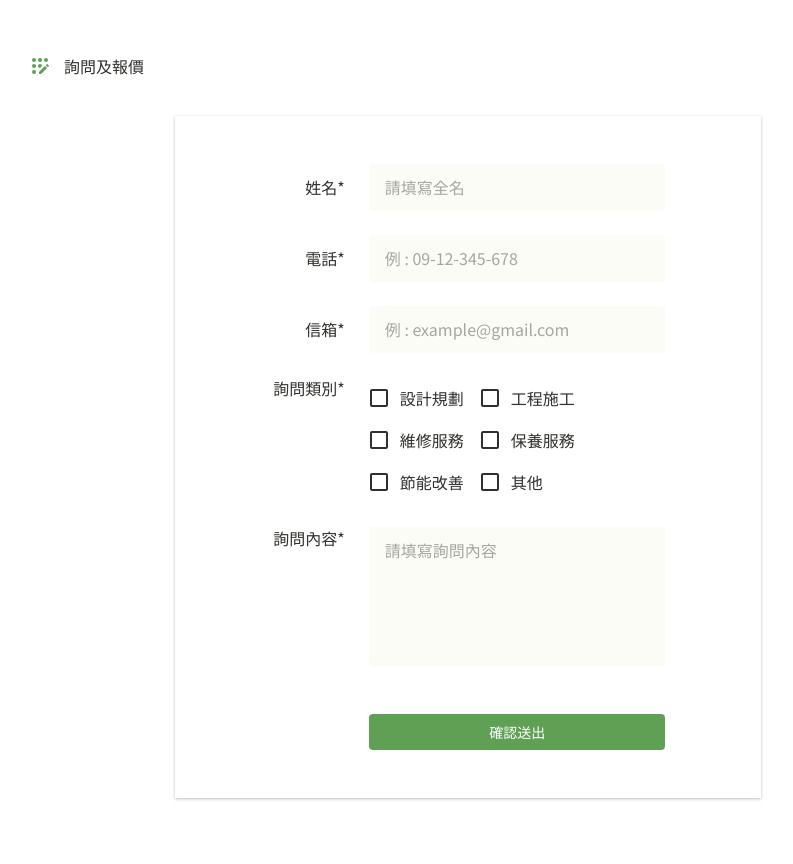
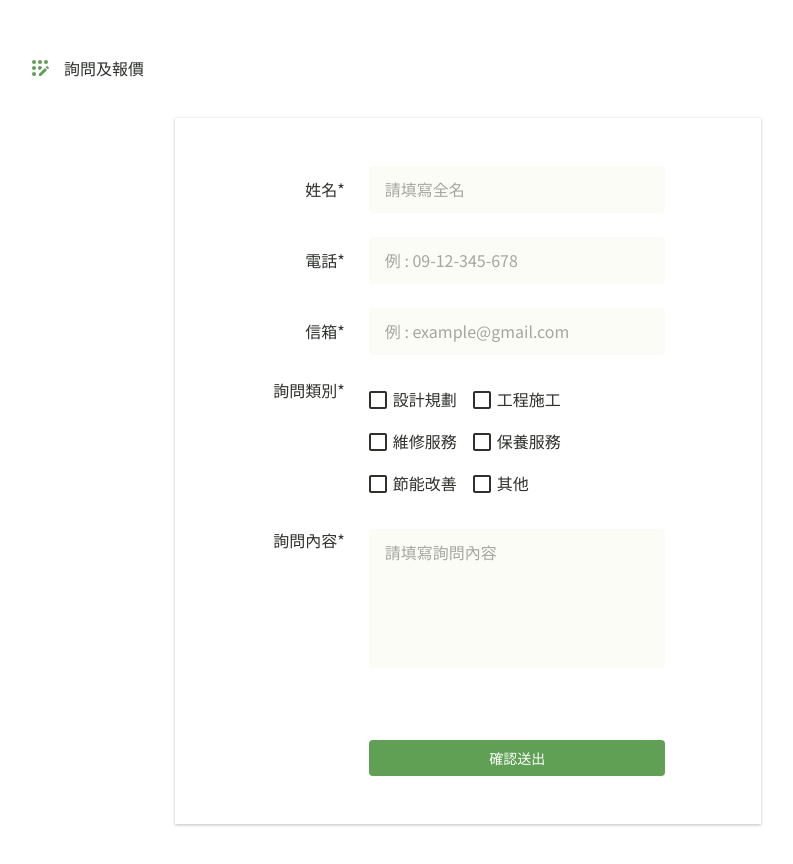
Before and after one commit to HsiuHsu/chernytay-web, a React (Create React App) app: page /contact in a window 1280 px wide. Shown: the part 1282-2146 px from the top of the page, without its empty margins (172-965 px from the left). Built offline with nearby package versions, Linux system fonts and the light colour scheme.

Commit message:
adjust contact us page

```diff
--- a/src/views/ContactUsPage.jsx
+++ b/src/views/ContactUsPage.jsx
@@ -1,38 +1,46 @@
-import React, { useState, useEffect } from 'react'
-import axios from 'axios'
-import { Avatar, Box, Divider, Grid, Typography, InputLabel, Stack, TextareaAutosize, Button, Checkbox, FormLabel, FormControlLabel, FormGroup, FormControl, FormHelperText } from '@mui/material'
+import React from 'react'
+import { Avatar, Box, Divider, Grid, Typography, InputLabel, Stack, Button, Checkbox } from '@mui/material'
 import { makeStyles } from '@mui/styles'
-import { alpha } from '@mui/system'
-import { AppRegistrationRounded, CheckBox, PhoneRounded } from '@mui/icons-material'
+import { AppRegistrationRounded, PhoneRounded } from '@mui/icons-material'
 import { ContainerStyles, CustomerTextField } from '../utils/useCustomerComponentStyles'
 
 // 聯絡資訊
-const Information = ({ classes }) => (
+const Information = ({ classes }) => {
+    const information = {
+        company: '成泰冷凍空調有限公司',
+        subtitle: '專業空調工程服務',
+        infos: [
+            '嘉義市西區大同路18號',
+            '電話  05-2856505',
+            '傳真  05-2859665',
+            '信箱  cherng.tay@msa.hinet.net',
+            'LINE ID  0968898721'
+        ],
+        opening: [
+            '周一 ~ 週五',
+            '早上  08:00-12:00',
+            '下午  13:30-17:30'
+        ]
+    }
+    return (
         <Grid container display='flex' justifyContent='flex-end' sx={{ position: 'relative', height: 'fit-content', paddingTop: 12, paddingBottom: 18 }}>
             <Typography variant='h1' component='h2' className={classes.title} sx={{ position: 'absolute', left: 0, top: '56px', }}>Information</Typography>
             <Grid item xs={10} sx={{ background: 'var(--primary99)', px: 8, py: 7 }}>
                 <Typography variant='subtitle1' sx={{ color: 'var(--neutral60)', marginBottom: 3 }}>聯絡資訊</Typography>
                 <Box sx={{ display: 'flex', justifyContent: 'space-between' }}>
                     <Box>
-                    <Typography variant='h5' sx={{ color: 'var(--primary40)', marginBottom: '6px' }}>成泰冷凍空調有限公司</Typography>
-                    <Typography variant='h6' sx={{ color: 'var(--primary60)', marginBottom: 3 }}>專業空調工程服務</Typography>
-                    <Typography variant='body1' className={classes.infoTxt}>嘉義市西區大同路18號</Typography>
-                    <Typography variant='body1' className={classes.infoTxt}>電話  05-2856505</Typography>
-                    <Typography variant='body1' className={classes.infoTxt}>傳真  05-2859665</Typography>
-                    <Typography variant='body1' className={classes.infoTxt}>信箱  cherng.tay@msa.hinet.net</Typography>
-                    <Typography variant='body1'>LINE ID  0968898721</Typography>
+                        <Typography variant='h5' sx={{ color: 'var(--primary40)', marginBottom: '6px' }}>{information.company}</Typography>
+                        <Typography variant='h6' sx={{ color: 'var(--primary60)', marginBottom: 3 }}>{information.subtitle}</Typography>
+                        {
+                            information.infos.map(info => (<Typography variant='body1' className={classes.infoTxt} key={info}>{info}</Typography>))
+                        }
                         <Divider sx={{ my: 3, width: '72px', borderColor: 'var(--neutral60)' }} />
-                    <Typography variant='body1' className={classes.infoTxt}>周一 ~ 週五</Typography>
-                    <Typography variant='body1' className={classes.infoTxt}>早上  08:00-12:00 </Typography>
-                    <Typography variant='body1'>下午  13:30-17:30</Typography>
+                        {
+                            information.opening.map(time => (<Typography variant='body1' className={classes.infoTxt} key={time}>{time}</Typography>))
+                        }
                     </Box>
                     <Box sx={{ width: '62.5%', marginLeft: 3 }}>
-                    {/* <img src={require('../public/png/map.png')} alt='map' /> */}
-                    <Avatar src={require('../public/png/map.png')} alt='map'
-                        sx={{ width: '100%', height: 'auto' }}
-                        variant='square'
-                    // variant="square" sx={{ display: 'block', width: '100%', height: '100%', objectFit: 'cover' }}
-                    />
+                        <Avatar src={require('../public/png/map.png')} alt='map' variant='square' sx={{ width: '100%', height: 'auto' }} />
                         <Typography variant='body2' component='a' href='https://www.google.com.tw/maps/place/%E6%88%90%E6%B3%B0%E5%86%B7%E5%87%8D%E7%A9%BA%E8%AA%BF%E6%9C%89%E9%99%90%E5%85%AC%E5%8F%B8/@23.4750252,120.4328942,19z/data=!4m5!3m4!1s0x346e969db240be1f:0xd347ed10467411c8!8m2!3d23.4750506!4d120.4331484?hl=zh-TW'
                             target='_blank' rel='noreferrer noopener' sx={{ color: 'var(--primary40)', display: 'block', textAlign: 'right', marginTop: '12px' }}>查看google地圖</Typography>
                     </Box>
@@ -40,6 +48,7 @@ const Information = ({ classes }) => (
             </Grid>
         </Grid>
     )
+}
 // 預約 詢問
 const Contact = ({ classes }) => (
     <Box sx={{ paddingTop: 7, paddingBottom: 18 }}>
@@ -56,7 +65,7 @@ const Contact = ({ classes }) => (
                     <Typography variant='h4' component='p' sx={{ color: 'var(--white)', marginLeft: 4 }}>05-285-6505</Typography>
                     <Typography variant='h4' component='p' sx={{ color: 'var(--white)', marginLeft: 4 }}>09-68-898-721</Typography>
                 </Box>
-                <Typography variant='body1' sx={{ color: 'var(--white)' }}>【電話受理時間】周一至周五 早上8:00-12:00; 下午13:30-17:30(國定假日不受理)</Typography>
+                <Typography variant='body2' sx={{ color: 'var(--white)' }}>【電話受理時間】周一至周五 早上8:00-12:00; 下午13:30-17:30(國定假日不受理)</Typography>
             </Grid>
         </Grid>
         <Grid container flexDirection='column' sx={{ marginBottom: 7 }}>
@@ -72,209 +81,79 @@ const Contact = ({ classes }) => (
 )
 // 預約 詢問表單
 const ContactForm = ({ classes }) => {
-    const [getFormValue, setGetFormValue] = useState({
-        name: '',
-        phone: '',
-        email: '',
-        category: [],
-        description: '',
-    })
-    const [getFormState, setGetFormState] = useState({
-        nameState: false,
-        phoneState: false,
-        emailState: false,
-        categoryState: false,
-        descriptionState: false,
-    })
-    const handleSubmit = (e) => {
-        e.preventDefault()
-        setGetFormState && setGetFormState({ ...getFormState, nameState: false, phoneState: false, emailState: false, categoryState: false, descriptionState: false })
-        const newGetFormState = { ...getFormState }
-        if (getFormValue.name === '')
-            newGetFormState.nameState = true
-        if (getFormValue.phone === '')
-            newGetFormState.phoneState = true
-        if (getFormValue.email === '')
-            newGetFormState.emailState = true
-        if (getFormValue.description === '')
-            newGetFormState.descriptionState = true
-        if (getFormValue.category.length === 0)
-            newGetFormState.categoryState = true
-        setGetFormState(newGetFormState)
-
-        const data = {
-            'entry.1460789663': getFormValue.name,
-            'entry.462311884': getFormValue.phone,
-            'entry.1861811051': getFormValue.email,
-            // 'category': getFormValue.category.join(','),
-            'entry.235024568': getFormValue.category.join(','),
-            'entry.121808905': getFormValue.description,
-        }
-        console.log(data);
-        // axios({
-        //     method: 'post',
-        //     url: 'https://docs.google.com/forms/u/0/d/e/1FAIpQLScvZTBN2wNAJRqv6Zu6fZ3QoBhRrHZwAIuaMVanecRprTQhYA/formResponse',
-        //     body: data,
-        //     // contentType: 'application/json',
-        //     // dataType: 'jsonp',
-        //     complete: function () {
-        //         alert('資料已送出！');
-        //     }
-        // })
-        try {
-            axios.post('https://docs.google.com/forms/u/0/d/e/1FAIpQLScvZTBN2wNAJRqv6Zu6fZ3QoBhRrHZwAIuaMVanecRprTQhYA/formResponse', {
-                'entry.1460789663': '2',
-                'entry.462311884': '3',
-                'entry.1861811051': '5',
-                // 'category': getFormValue.category.join(','),
-                'entry.235024568': '6',
-                'entry.121808905': '1'
-            })
-        } catch (error) {
-            console.log('@@error:', error);
-        }
-
-    }
-    const handleCategoryChange = (e) => {
-        const index = getFormValue.category.indexOf(e.target.value)
-        if (index === -1) {
-            setGetFormValue({ ...getFormValue, category: [...getFormValue.category, e.target.value] })
-        } else {
-            const filterItem = getFormValue.category.filter(item => item !== e.target.value)
-            setGetFormValue({ ...getFormValue, category: filterItem })
-        }
-        if (getFormValue.category !== []) {
-            setGetFormState({ ...getFormState, categoryState: false })
-        }
-    }
-    const handleFormValue = (e) => {
-        const inputId = e.target.id
-        if (inputId === 'input-name') {
-            setGetFormValue && setGetFormValue({ ...getFormValue, name: e.target.value })
-            if (getFormValue.name !== '')
-                setGetFormState({ ...getFormState, nameState: false })
-        }
-        if (inputId === 'input-phone') {
-            setGetFormValue && setGetFormValue({ ...getFormValue, phone: e.target.value })
-            if (getFormValue.phone !== '')
-                setGetFormState({ ...getFormState, phoneState: false })
-        }
-        if (inputId === 'input-email') {
-            setGetFormValue && setGetFormValue({ ...getFormValue, email: e.target.value })
-            if (getFormValue.email !== '')
-                setGetFormState({ ...getFormState, emailState: false })
-        }
-        if (inputId === 'text-area') {
-            setGetFormValue && setGetFormValue({ ...getFormValue, description: e.target.value })
-            if (getFormValue.description !== '')
-                setGetFormState({ ...getFormState, descriptionState: false })
-        }
-    }
+    const formInfo = [
+        {
+            inputLable: '姓名*',
+            id: 'input-name',
+            type: 'text',
+            name: 'entry.573583167',
+            placeholder: '請填寫全名',
+        },
+        {
+            inputLable: '電話*',
+            id: 'input-phone',
+            type: 'phone',
+            name: 'entry.1404911985',
+            placeholder: '例 : 09-12-345-678',
+        },
+        {
+            inputLable: '信箱*',
+            id: 'input-email',
+            type: 'email',
+            name: 'entry.1487827096',
+            placeholder: '例 : example@gmail.com',
+        },
+        {
+            inputLable: '詢問類別*',
+            value: ['設計規劃', '工程施工', '維修服務', '保養服務', '節能改善', '其他'],
+            type: 'checkbox',
+            name: 'entry.1787171687',
+        },
+        {
+            inputLable: '詢問內容*',
+            id: 'text-area',
+            multiline: true,
+            minRows: 5,
+            name: 'entry.472842146',
+            placeholder: '請填寫詢問內容',
+        },
+    ]
     return (
-        <Box component='form' noValidate autoComplete='off'
-            // action='https://docs.google.com/forms/u/0/d/e/1FAIpQLSearVe5J1MuUlRiciuKxCPESmx38nOCApXW4V9FELTJwr_lqQ/formResponse'
-            // method='post'
-            sx={{ padding: '48px 96px', boxShadow: '0px 1px 3px rgba(0,0,0,0.25)' }} onSubmit={handleSubmit}>
-            <Stack direction='row' spacing={3} className={classes.inputGroup}>
-                <InputLabel error={getFormState.nameState} htmlFor='input-name' className={classes.inputTitle}>姓名*</InputLabel>
-                <CustomerTextField error={getFormState.nameState} type='text' value={getFormValue.name} placeholder='請填寫全名' id='input-name' helperText={getFormState.nameState ? '此欄位必填' : ''} sx={{ width: '100%' }} required
-                    onChange={e => { handleFormValue(e) }} />
+        <Box component='form' noValidate autoComplete='off' method='post' sx={{ padding: '48px 96px', boxShadow: '0px 1px 3px rgba(0,0,0,0.25)' }}
+            action='https://docs.google.com/forms/u/0/d/e/1FAIpQLSearVe5J1MuUlRiciuKxCPESmx38nOCApXW4V9FELTJwr_lqQ/formResponse'
+        >
+            {
+                formInfo.map(item => (
+                    item.inputLable === '詢問類別*' ? (
+                        <Stack direction='row' spacing={3} className={classes.inputGroup} key={item.inputLable}>
+                            <InputLabel className={classes.textAreaTitle}>{item.inputLable}</InputLabel>
+                            <Stack className={classes.checkboxGroup}>
+                                {
+                                    item.value.map(getId => (
+                                        <Stack direction='row' alignItems='center' key={getId} sx={{ marginRight: 2 }}>
+                                            <Checkbox type='checkbox' name='entry.1787171687' value={getId} id={getId} className={classes.checkBox} />
+                                            <InputLabel htmlFor={getId} className={classes.checkBoxLabel}>{getId}</InputLabel>
                                         </Stack>
-            <Stack direction='row' spacing={3} className={classes.inputGroup}>
-                <InputLabel error={getFormState.phoneState} htmlFor='input-phone' className={classes.inputTitle}>電話*</InputLabel>
-                <CustomerTextField error={getFormState.phoneState} type='phone' placeholder='例 : 09-12-345-678' id='input-phone' helperText={getFormState.phoneState ? '此欄位必填' : ''} sx={{ width: '100%' }} required
-                    onChange={e => { handleFormValue(e) }} />
-            </Stack>
-            <Stack direction='row' spacing={3} className={classes.inputGroup}>
-                <InputLabel error={getFormState.emailState} htmlFor='input-email' className={classes.inputTitle}>信箱*</InputLabel>
-                <CustomerTextField error={getFormState.emailState} type='email' placeholder='例 : example@gmail.com' id='input-email' helperText={getFormState.emailState ? '此欄位必填' : ''} sx={{ width: '100%' }} required
-                    onChange={e => { handleFormValue(e) }} />
-            </Stack>
-            <Stack direction='row' spacing={3} className={classes.inputGroup}>
-                <FormLabel error={getFormState.categoryState} htmlFor='checkbox-category' sx={{ width: '25%', textAlign: 'right', marginTop: '12px', color: 'var(--neutral20)' }}>詢問類別*</FormLabel>
-                <Box sx={{ width: '100%' }}>
-                    <FormGroup id='checkbox-category' className={classes.checkboxGroup}>
-                        {
-                            ['設計規劃', '工程施工', '維修服務', '保養服務', '節能改善', '其他'].map(serviceItem => (
-                                <FormControlLabel control={<Checkbox value={serviceItem} checked={getFormValue.category?.includes(serviceItem)} className={classes.checkBox} onChange={(e) => {
-                                    handleCategoryChange(e)
-                                }} inputProps={{ 'aria-label': 'controlled' }} />} label={serviceItem} key={serviceItem} className={classes.checkBoxLabel} />
                                     ))
                                 }
-                    </FormGroup>
-                    {getFormState.categoryState && <FormHelperText error={getFormState.categoryState} sx={{ mx: '14px' }}>此欄位必填</FormHelperText>}
-                </Box>
                             </Stack>
-            <Stack direction='row' spacing={3}>
-                <InputLabel error={getFormState.descriptionState} htmlFor='text-area' sx={{ width: '25%', textAlign: 'right', marginTop: '12px', color: 'var(--neutral20)' }}>詢問內容*</InputLabel>
-                <Box sx={{ width: '100%' }}>
-                    <CustomerTextField id='text-area' multiline minRows={5} placeholder='請填寫詢問內容' className={classes.textArea} required
-                        onChange={e => { handleFormValue(e) }} />
-                    {getFormState.descriptionState && <FormHelperText error={getFormState.descriptionState} sx={{ mx: '14px' }}>此欄位必填</FormHelperText>}
-                </Box>
                         </Stack>
+                    ) : (
+                        <Stack direction='row' spacing={3} className={classes.inputGroup} key={item.inputLable}>
+                            <InputLabel className={item.id === 'text-area' ? classes.textAreaTitle : classes.inputTitle} htmlFor={item.id}>{item.inputLable}</InputLabel>
+                            <CustomerTextField type={item.type} name={item.name} placeholder={item.placeholder} id={item.id} required sx={{ width: '100%' }}
+                                className={item.id === 'text-area' && classes.textArea}
+                                multiline={item.multiline && true} minRows={item.multiline && item.minRows} />
+                        </Stack>
+                    )
+                ))
+            }
             <Button type='submit' className={classes.submitBtn}><Typography variant='button'>確認送出</Typography></Button>
         </Box>
     )
 }
 
-const FormTest = () => {
-    return (
-        <Box component='form' noValidate autoComplete='off'
-            action='https://docs.google.com/forms/u/0/d/e/1FAIpQLSearVe5J1MuUlRiciuKxCPESmx38nOCApXW4V9FELTJwr_lqQ/formResponse'
-            method='post'>
-            <Stack>
-                <InputLabel>姓名</InputLabel>
-                <CustomerTextField type='text' name='entry.573583167' />
-            </Stack>
-            <Stack>
-                <InputLabel>電話</InputLabel>
-                <CustomerTextField type='phone' name='entry.1404911985' />
-            </Stack>
-            <Stack>
-                <InputLabel>信箱</InputLabel>
-                <CustomerTextField type='email' name='entry.1487827096' />
-            </Stack>
-            <Stack>
-                <InputLabel>信箱</InputLabel>
-                <CustomerTextField multiline minRows={5} name='entry.472842146' />
-            </Stack>
-            <Stack>
-                <Stack>
-                    <InputLabel htmlFor='設計規劃' />
-                    <CustomerTextField type='checkbox' name='entry.1787171687' value='設計規劃' id='設計規劃' />
-                </Stack>
-                <Stack>
-                    <InputLabel htmlFor='工程施工' />
-                    <CustomerTextField type='checkbox' name='entry.1787171687' value='工程施工' id='工程施工' />
-                </Stack>
-                <Stack>
-                    <InputLabel htmlFor='維修服務' />
-                    <CustomerTextField type='checkbox' name='entry.1787171687' value='維修服務' id='維修服務' />
-                </Stack>
-                <Stack>
-                    <InputLabel htmlFor='保養服務' />
-                    <CustomerTextField type='checkbox' name='entry.1787171687' value='保養服務' id='保養服務' />
-                </Stack>
-                <Stack>
-                    <InputLabel htmlFor='節能改善' />
-                    <CustomerTextField type='checkbox' name='entry.1787171687' value='節能改善' id='節能改善' />
-                </Stack>
-                <Stack>
-                    <InputLabel htmlFor='其他' />
-                    <CustomerTextField type='checkbox' name='entry.1787171687' value='其他' id='其他' />
-                </Stack>
-            </Stack>
-            <Button type='submit'>送出</Button>
-        </Box>
-    )
-}
-
 const useStyles = makeStyles(theme => ({
-    infoTxt: {
-        marginBottom: '6px',
-        color: 'var(--neutral20)'
-    },
     title: {
         fontSize: 64,
         color: 'rgba(255,255,255,0)',
@@ -283,6 +162,12 @@ const useStyles = makeStyles(theme => ({
         fontWeight: 'bold',
         opacity: 0.5
     },
+    // 聯絡資訊
+    infoTxt: {
+        marginBottom: '6px',
+        color: 'var(--neutral20)'
+    },
+    // 預約
     contactPhone: {
         padding: '16px 0',
         background: 'var(--primary60)',
@@ -292,6 +177,7 @@ const useStyles = makeStyles(theme => ({
         margin: '0 auto',
         width: '100%'
     },
+    // 表單
     inputTitle: {
         width: '25%',
         display: 'flex',
@@ -315,6 +201,9 @@ const useStyles = makeStyles(theme => ({
         }
     },
     checkBox: {
+        width: 16,
+        marginRight: 6,
+        border: 0,
         color: 'var(--neutral20)',
         '&.Mui-checked': {
             color: 'var(--primary60)',
@@ -326,22 +215,20 @@ const useStyles = makeStyles(theme => ({
     checkboxGroup: {
         flexDirection: 'row',
         flexWrap: 'wrap',
-        marginTop: 0
+        marginTop: 0,
+        width: '100%',
+        marginLeft: 24
     },
     textArea: {
-        width: '100%',
-        // padding: '12px 16px',
-        padding: 0,
-        border: 0,
-        borderRadius: 4,
-        background: 'var(--neutral99)',
-        '&:focus': {
-            outline: '1px solid var(--primary60)',
-            boxShadow: `${alpha('#5FA055', 0.25)} 0 0 0 0.25rem`
-        },
         '& .MuiOutlinedInput-root': {
             padding: 0,
         }
+    },
+    textAreaTitle: {
+        width: '25%',
+        textAlign: 'right',
+        marginTop: '12px',
+        color: 'var(--neutral20)'
     }
 }))
 
@@ -351,7 +238,6 @@ function ContactUsPage() {
         <ContainerStyles disableGutters>
             <Information classes={classes} />
             <Contact classes={classes} />
-            {/* <FormTest /> */}
         </ContainerStyles>
     )
 }
```
Lines whose indentation alone changed are shown as unchanged.
